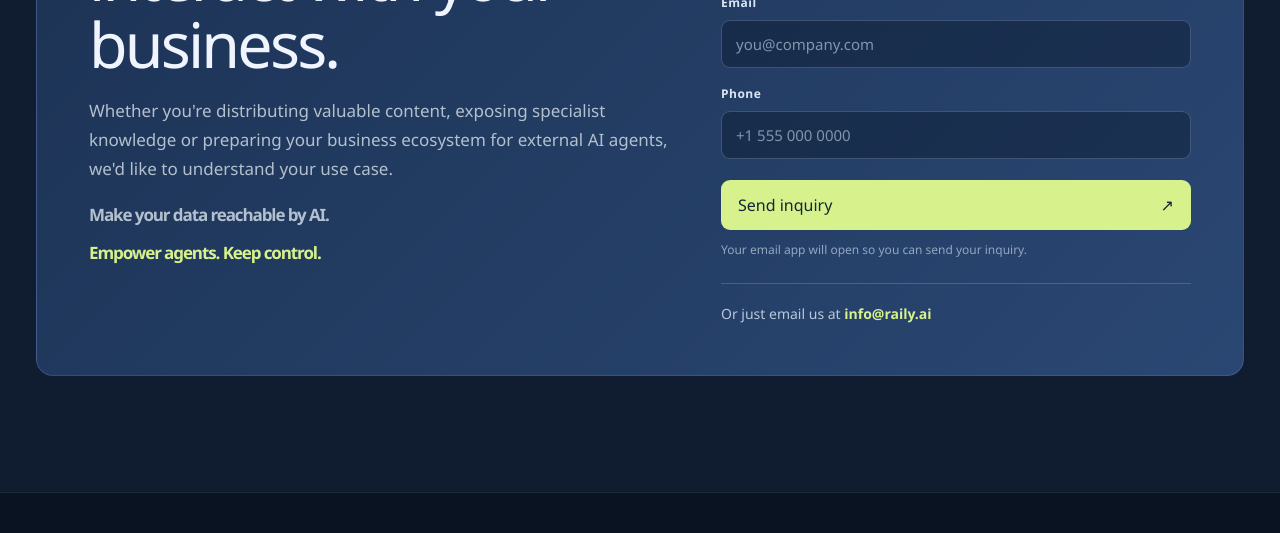
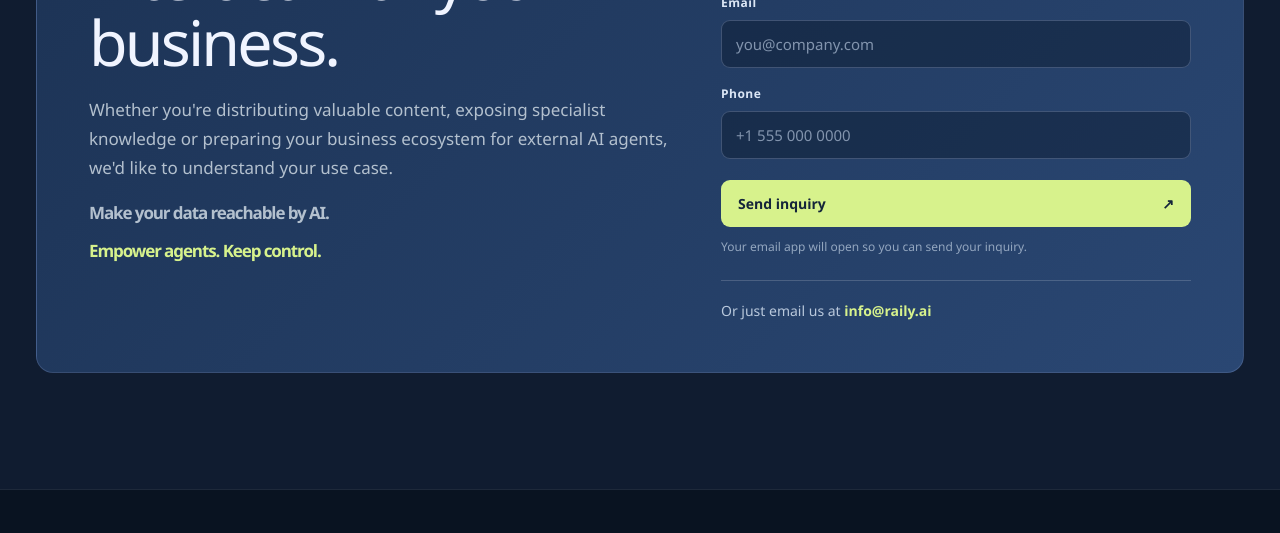
Before and after one commit to guysites/Raily.temp.site2, a plain HTML site: page contact.html in a window 1280 px wide. Shown: the part 920-1453 px from the top of the page. Drawn offline with Linux system fonts and the light colour scheme; a web font is replaced by a local one.

Commit message:
Refine contact form button typography

```diff
--- a/assets/v7.css
+++ b/assets/v7.css
@@ -62,7 +62,7 @@
 .contact-form input{width:100%;min-height:48px;padding:12px 14px;border:1px solid rgba(190,210,245,.24);border-radius:9px;background:rgba(7,19,35,.38);color:#f5f8ff;font:inherit;font-size:15px;outline:none;box-sizing:border-box}
 .contact-form input::placeholder{color:#8294ad}
 .contact-form input:focus{border-color:#9db5ff;box-shadow:0 0 0 3px rgba(157,181,255,.13)}
-.contact-submit{display:flex;align-items:center;justify-content:space-between;margin-top:12px;padding:14px 17px;border:0;border-radius:9px;background:#d7f28c;color:#14243a;font:700 14px inherit;cursor:pointer}
+.contact-submit{display:flex;align-items:center;justify-content:space-between;margin-top:12px;padding:14px 17px;border:0;border-radius:9px;background:#d7f28c;color:#14243a;font-family:inherit;font-size:14px;font-weight:700;cursor:pointer}
 .contact-form-note{margin:2px 0 0!important;color:#93a6bf!important;font-size:12px!important;line-height:1.5!important}
 .contact-direct{margin-top:24px;padding-top:20px;border-top:1px solid rgba(255,255,255,.17);color:#b9c8dc;font-size:14px}
 .contact-direct a{color:#d7f28c;font-weight:650;text-decoration:none}
```
